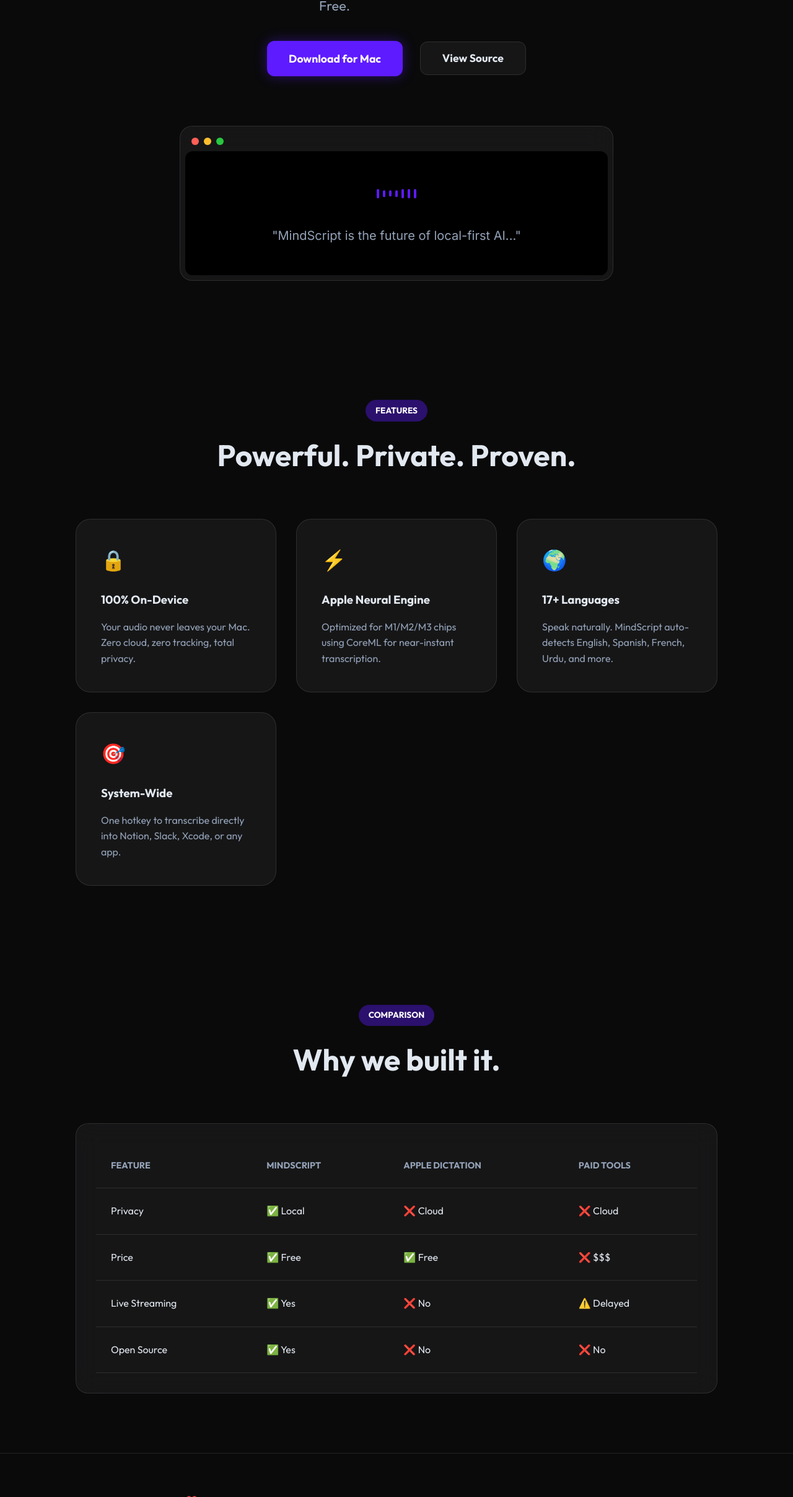
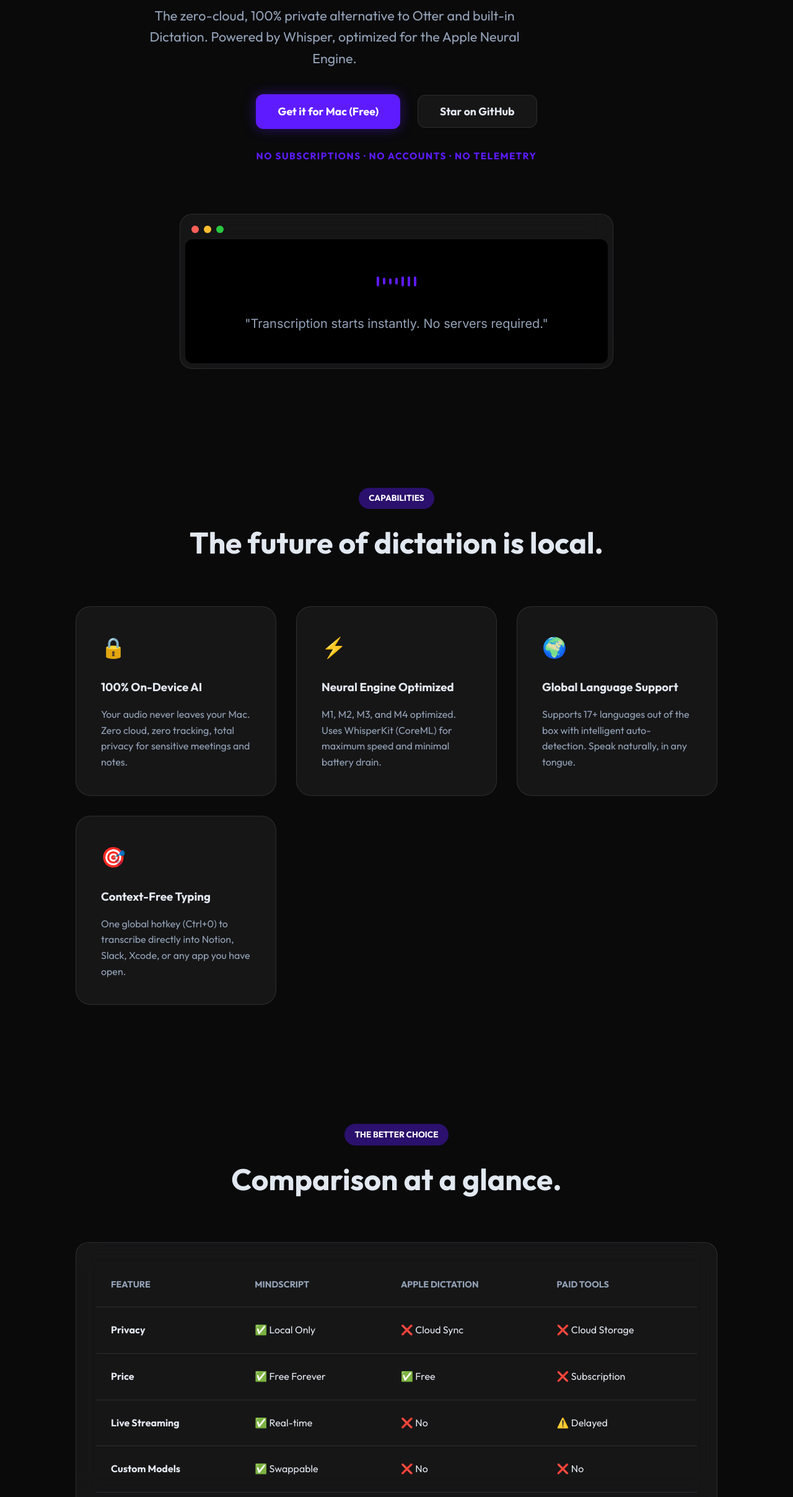
Before and after one commit to QasimTalkin/MindScript, a website: page docs/index.html in a window 1280 px wide. Shown: the part 385-2800 px from the top of the page at 62% size. Drawn offline with Linux system fonts and the light colour scheme.

Commit message:
refactor: repository professionalization & enhanced documentation - Overhauled README with product-focused sections and model switching guide - Created premium dark-mode landing page in /docs for GitHub Pages deployment - Added GitHub Actions workflow for automated builds and releases - Optimized repository for findability with clear value props and SEO keywords - Generated professional social preview and app icon assets

```diff
--- a/docs/index.html
+++ b/docs/index.html
@@ -3,8 +3,47 @@
 <head>
     <meta charset="UTF-8">
     <meta name="viewport" content="width=device-width, initial-scale=1.0">
-    <title>MindScript | The Mac's Missing Voice-to-Text Layer</title>
-    <meta name="description" content="Free, 100% private multilingual voice-to-text for Mac. Powered by Whisper, accelerated by the Apple Neural Engine.">
+
+    <!-- Primary Meta Tags -->
+    <title>MindScript | Private Local Voice-to-Text for Mac (OpenAI Whisper)</title>
+    <meta name="title" content="MindScript | Private Local Voice-to-Text for Mac (OpenAI Whisper)">
+    <meta name="description" content="MindScript is a free, 100% private multilingual voice-to-text layer for macOS. Powered by OpenAI Whisper and accelerated by the Apple Neural Engine. No cloud, no subscriptions.">
+    <meta name="keywords" content="whisper for mac, macOS voice to text, speech to text mac, local ai transcription, apple silicon ai, otter alternative mac, private dictation macos, whisperkit mac">
+    <meta name="author" content="MindScript Open Source">
+
+    <!-- Open Graph / Facebook -->
+    <meta property="og:type" content="website">
+    <meta property="og:url" content="https://github.com/qasimtalkin/mindscript">
+    <meta property="og:title" content="MindScript | Private Local Voice-to-Text for Mac">
+    <meta property="og:description" content="100% On-Device Whisper transcription for macOS. Fast, secure, and always free. Optimized for M1, M2, and M3 chips.">
+    <meta property="og:image" content="../social_preview_final_1775424165641.png">
+
+    <!-- Twitter -->
+    <meta property="twitter:card" content="summary_large_image">
+    <meta property="twitter:url" content="https://github.com/qasimtalkin/mindscript">
+    <meta property="twitter:title" content="MindScript | Private Local Voice-to-Text for Mac">
+    <meta property="twitter:description" content="100% On-Device Whisper transcription for macOS. Fast, secure, and always free. Optimized for M1, M2, and M3 chips.">
+    <meta property="twitter:image" content="../social_preview_final_1775424165641.png">
+
+    <!-- Structured Data (Schema.org) -->
+    <script type="application/ld+json">
+    {
+      "@context": "https://schema.org",
+      "@type": "SoftwareApplication",
+      "name": "MindScript",
+      "operatingSystem": "macOS 13.0+",
+      "applicationCategory": "ProductivityApplication",
+      "offers": {
+        "@type": "Offer",
+        "price": "0",
+        "priceCurrency": "USD"
+      },
+      "description": "MindScript is a free, local-first voice-to-text tool for Mac. It uses WhisperKit and the Apple Neural Engine for 100% private transcription.",
+      "featureList": "On-device AI, Live text streaming, Multilingual support, Global keyboard shortcuts, Privacy-first design",
+      "downloadUrl": "https://github.com/qasimtalkin/mindscript/releases"
+    }
+    </script>
+
     <link rel="stylesheet" href="style.css">
     <link rel="preconnect" href="https://fonts.googleapis.com">
     <link rel="preconnect" href="https://fonts.gstatic.com" crossorigin>
@@ -24,12 +63,14 @@
 
     <header class="hero">
         <div class="hero-content">
-            <h1 class="reveal-text">Your brain is faster than your hands.</h1>
-            <p class="subtitle fade-in">The Mac's missing voice-to-text layer. 100% Private. Always Free.</p>
+            <div class="section-badge fade-in">Built for Apple Silicon</div>
+            <h1 class="reveal-text">MindScript: Private Local Voice-to-Text for Mac.</h1>
+            <p class="subtitle fade-in">The zero-cloud, 100% private alternative to Otter and built-in Dictation. Powered by Whisper, optimized for the Apple Neural Engine.</p>
             <div class="cta-group fade-in-up">
-                <a href="https://github.com/qasimtalkin/mindscript/releases" class="btn-primary">Download for Mac</a>
-                <a href="https://github.com/qasimtalkin/mindscript" class="btn-secondary">View Source</a>
+                <a href="https://github.com/qasimtalkin/mindscript/releases" class="btn-primary">Get it for Mac (Free)</a>
+                <a href="https://github.com/qasimtalkin/mindscript" class="btn-secondary">Star on GitHub</a>
             </div>
+            <p class="trust-badge fade-in">No subscriptions · No accounts · No telemetry</p>
         </div>
         <div class="hero-visual fade-in">
             <div class="glass-card mockup">
@@ -42,42 +83,42 @@
                     <div class="waveform">
                         <span></span><span></span><span></span><span></span><span></span><span></span><span></span>
                     </div>
-                    <p class="transcription-text">"MindScript is the future of local-first AI..."</p>
+                    <p class="transcription-text">"Transcription starts instantly. No servers required."</p>
                 </div>
             </div>
         </div>
     </header>
 
     <section id="features" class="features">
-        <div class="section-badge">Features</div>
-        <h2>Powerful. Private. Proven.</h2>
+        <div class="section-badge">Capabilities</div>
+        <h2>The future of dictation is local.</h2>
         <div class="features-grid">
             <div class="feature-card">
                 <div class="icon">🔒</div>
-                <h3>100% On-Device</h3>
-                <p>Your audio never leaves your Mac. Zero cloud, zero tracking, total privacy.</p>
+                <h3>100% On-Device AI</h3>
+                <p>Your audio never leaves your Mac. Zero cloud, zero tracking, total privacy for sensitive meetings and notes.</p>
             </div>
             <div class="feature-card">
                 <div class="icon">⚡️</div>
-                <h3>Apple Neural Engine</h3>
-                <p>Optimized for M1/M2/M3 chips using CoreML for near-instant transcription.</p>
+                <h3>Neural Engine Optimized</h3>
+                <p>M1, M2, M3, and M4 optimized. Uses WhisperKit (CoreML) for maximum speed and minimal battery drain.</p>
             </div>
             <div class="feature-card">
                 <div class="icon">🌍</div>
-                <h3>17+ Languages</h3>
-                <p>Speak naturally. MindScript auto-detects English, Spanish, French, Urdu, and more.</p>
+                <h3>Global Language Support</h3>
+                <p>Supports 17+ languages out of the box with intelligent auto-detection. Speak naturally, in any tongue.</p>
             </div>
             <div class="feature-card">
                 <div class="icon">🎯</div>
-                <h3>System-Wide</h3>
-                <p>One hotkey to transcribe directly into Notion, Slack, Xcode, or any app.</p>
+                <h3>Context-Free Typing</h3>
+                <p>One global hotkey (Ctrl+0) to transcribe directly into Notion, Slack, Xcode, or any app you have open.</p>
             </div>
         </div>
     </section>
 
     <section id="comparison" class="comparison">
-        <div class="section-badge">Comparison</div>
-        <h2>Why we built it.</h2>
+        <div class="section-badge">The Better Choice</div>
+        <h2>Comparison at a glance.</h2>
         <div class="glass-card table-wrapper">
             <table>
                 <thead>
@@ -90,26 +131,26 @@
                 </thead>
                 <tbody>
                     <tr>
-                        <td>Privacy</td>
-                        <td class="check">✅ Local</td>
-                        <td class="cross">❌ Cloud</td>
-                        <td class="cross">❌ Cloud</td>
+                        <td><strong>Privacy</strong></td>
+                        <td class="check">✅ Local Only</td>
+                        <td class="cross">❌ Cloud Sync</td>
+                        <td class="cross">❌ Cloud Storage</td>
                     </tr>
                     <tr>
-                        <td>Price</td>
+                        <td><strong>Price</strong></td>
+                        <td class="check">✅ Free Forever</td>
                         <td class="check">✅ Free</td>
-                        <td class="check">✅ Free</td>
-                        <td class="cross">❌ $$$</td>
+                        <td class="cross">❌ Subscription</td>
                     </tr>
                     <tr>
-                        <td>Live Streaming</td>
-                        <td class="check">✅ Yes</td>
+                        <td><strong>Live Streaming</strong></td>
+                        <td class="check">✅ Real-time</td>
                         <td class="cross">❌ No</td>
                         <td class="warn">⚠️ Delayed</td>
                     </tr>
                     <tr>
-                        <td>Open Source</td>
-                        <td class="check">✅ Yes</td>
+                        <td><strong>Custom Models</strong></td>
+                        <td class="check">✅ Swappable</td>
                         <td class="cross">❌ No</td>
                         <td class="cross">❌ No</td>
                     </tr>
@@ -120,10 +161,11 @@
 
     <footer>
         <div class="footer-content">
-            <p>© 2024 MindScript. Built with ❤️ for the Mac community.</p>
+            <p>© 2024 MindScript Open Source. Built with ❤️ for Mac Power Users.</p>
             <div class="footer-links">
                 <a href="https://github.com/qasimtalkin/mindscript">GitHub</a>
-                <a href="https://github.com/qasimtalkin/mindscript/issues">Issues</a>
+                <a href="https://github.com/qasimtalkin/mindscript/issues">Support</a>
+                <a href="https://github.com/qasimtalkin/mindscript/stargazers">Stargazers</a>
             </div>
         </div>
     </footer>
--- a/docs/style.css
+++ b/docs/style.css
@@ -82,6 +82,7 @@
     font-weight: 800;
     background: linear-gradient(135deg, #fff 0%, #cbd5e1 100%);
     -webkit-background-clip: text;
+    background-clip: text;
     -webkit-text-fill-color: transparent;
 }
 
@@ -91,6 +92,15 @@
     max-width: 600px;
     margin-bottom: 2.5rem;
     font-weight: 500;
+}
+
+.trust-badge {
+    color: var(--accent);
+    font-size: 0.95rem;
+    font-weight: 700;
+    margin-top: 2rem;
+    letter-spacing: 0.1em;
+    text-transform: uppercase;
 }
 
 .btn-primary {
```
Also changed, not shown: .github/workflows/release.yml, README.md, 1 other file.
